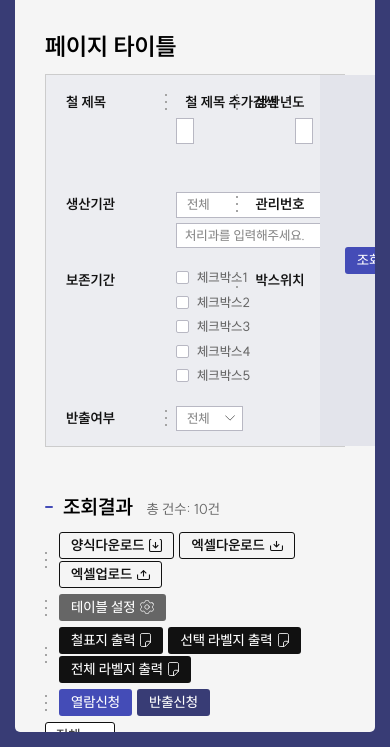
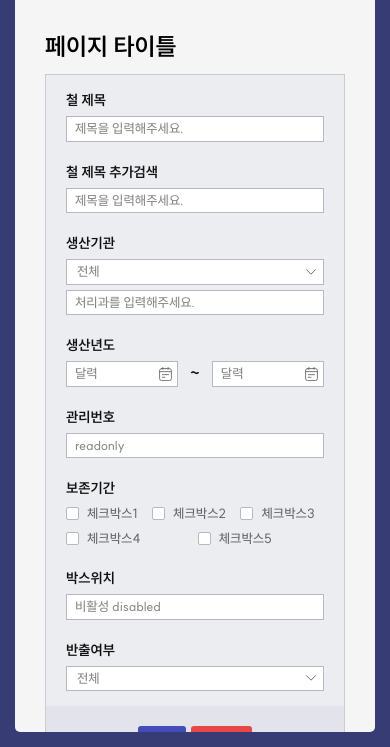
Before and after one commit to eun83/publishing-admin, a website: page html/index.html in a window 390 px wide. Shown: the part 97-844 px from the top of the page. Drawn offline with nearby package versions, Linux system fonts and the light colour scheme.

Commit message:
서치박스 반응형 1차 완료

```diff
--- a/html/css/component.css
+++ b/html/css/component.css
@@ -126,7 +126,19 @@
   .search_wrap ul {
     grid-template-columns: repeat(3, 1fr);
   }
-
+}
+@media screen and (max-width: 1400px) {
+  .search_wrap ul {
+    grid-template-columns: repeat(2, 1fr);
+  }
+}
+@media screen and (max-width: 1100px) {
+  .search_wrap ul {
+    grid-template-columns: repeat(1, 1fr);
+  }
+  .search_wrap .col_2cell {
+    grid-column: auto;
+  }
 }
 
 .search_wrap ul {
@@ -243,3 +255,30 @@
 .search_wrap select option[value=""][disabled] {
   display:none;
 }
+
+
+@media screen and (max-width: 840px) {
+  .search_wrap {
+    display: block;
+  }
+  .search_wrap ul > li::after {
+    display: none;
+  }
+  .srch_btn {
+    padding: 20px 0;
+    justify-content: center;
+  }
+  .srch_btn .type_grp {
+    justify-content: center;
+  }
+}
+@media screen and (max-width: 430px) {
+  .search_wrap ul > li {
+    flex-direction: column;
+  }
+  .search_wrap ul > li > p {
+    flex: 0 0 auto;
+    margin-top: 0;
+    margin-bottom: 5px;
+  }
+}
```
